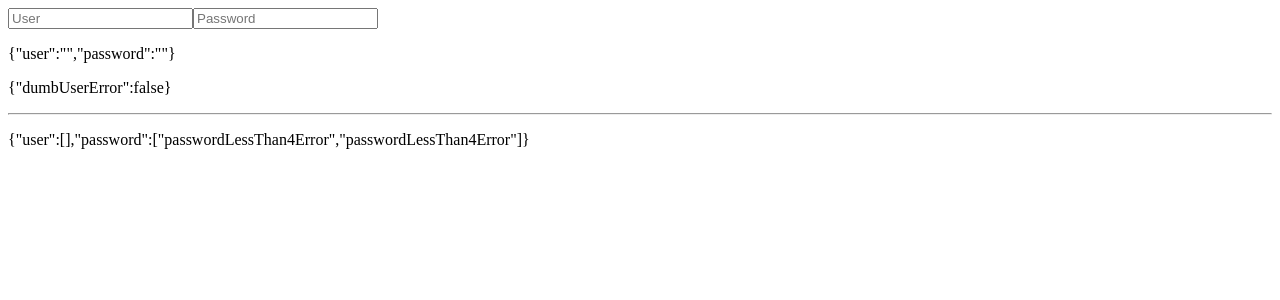
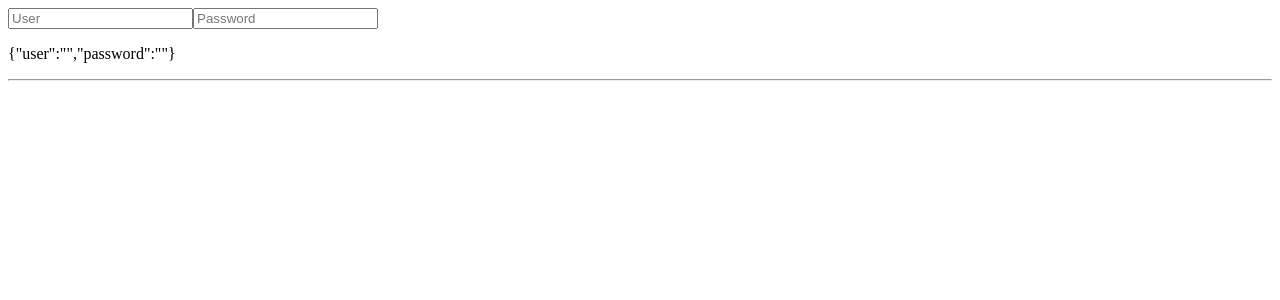
Before and after one commit to Oelmounkad/reactiform, a React (Create React App) app: page / in a window 1280 px wide. Shown: the top 300 px of the page. Built offline with nearby package versions, Linux system fonts and the light colour scheme.

Commit message:
optional parameters

```diff
--- a/src/App.tsx
+++ b/src/App.tsx
@@ -28,7 +28,7 @@ const myUserValidator = (user: any) => {
 function App() {
   // testing playground
 
-  const { fields, handleChange, globalErrors, hasError, fieldHasError, fieldsErrors } = useReactiform({
+  const { fields, handleChange, hasError, fieldHasError } = useReactiform({
     initialValues: {
       user: {
         value: '',
@@ -59,9 +59,9 @@ function App() {
         onChange={handleChange}
       />
       <p>{JSON.stringify(fields)}</p>
-      <p>{JSON.stringify(globalErrors)}</p>
+      {/* <p>{JSON.stringify(globalErrors)}</p> */}
       <hr />
-      <p>{JSON.stringify(fieldsErrors)}</p>
+     {/*  <p>{JSON.stringify(fieldsErrors)}</p> */}
       {/* <ul>
         {Object.keys(errors).map((errorName) => (
           <li>
--- a/src/models/reactiform-return-type.type.ts
+++ b/src/models/reactiform-return-type.type.ts
@@ -8,8 +8,8 @@ type FieldHasErrorFunction = (field: string, error: string) => boolean;
 export interface ReactiformReturnType {
   fields: ReactiformState;
   handleChange: ChangeEventHandler<HTMLInputElement>;
-  fieldsErrors: ReactiformFieldsErrors;
-  globalErrors: ReactiformError;
+  fieldsErrors?: ReactiformFieldsErrors;
+  globalErrors?: ReactiformError;
   hasError: HasErrorFunction;
   fieldHasError: FieldHasErrorFunction;
 }
```
